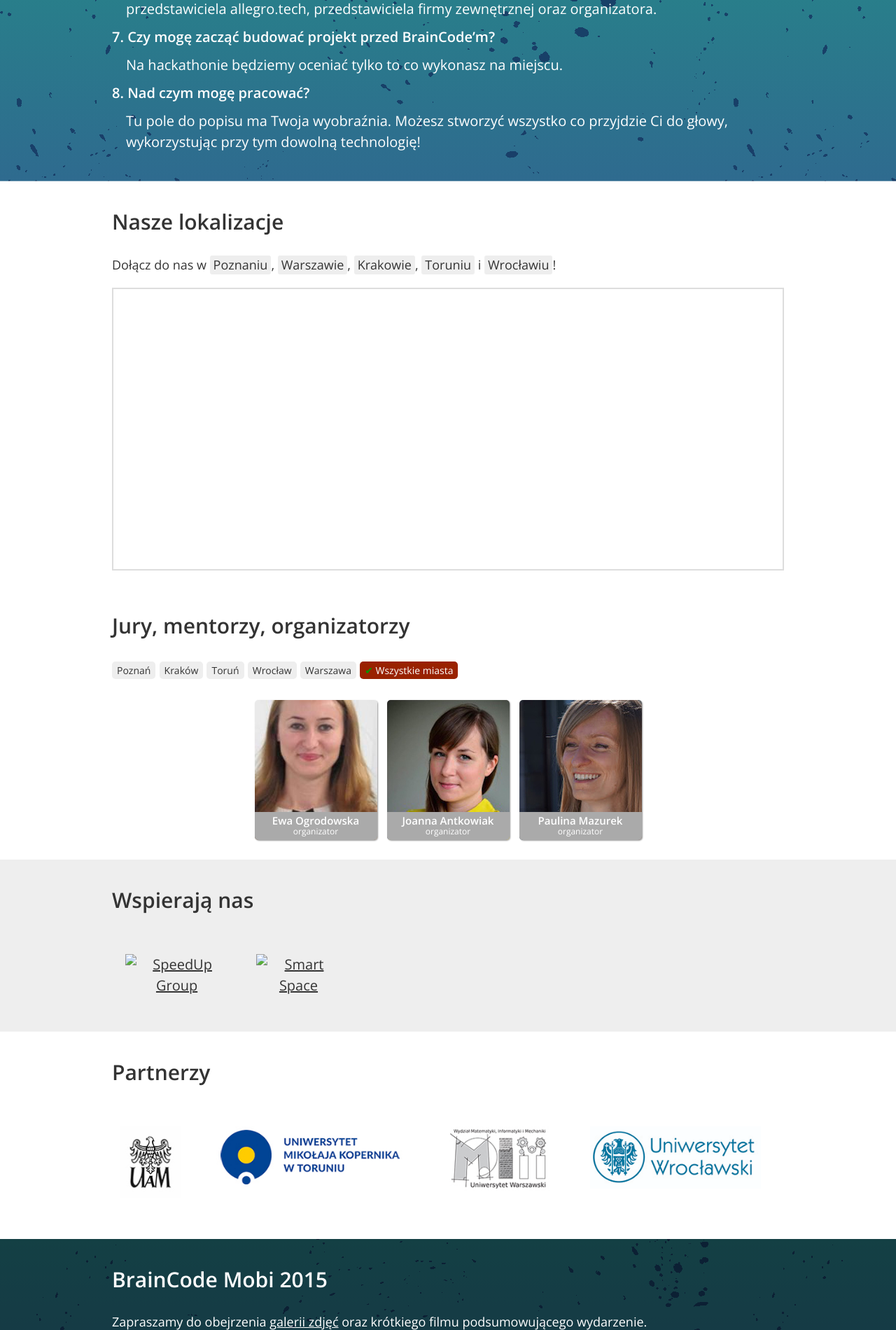
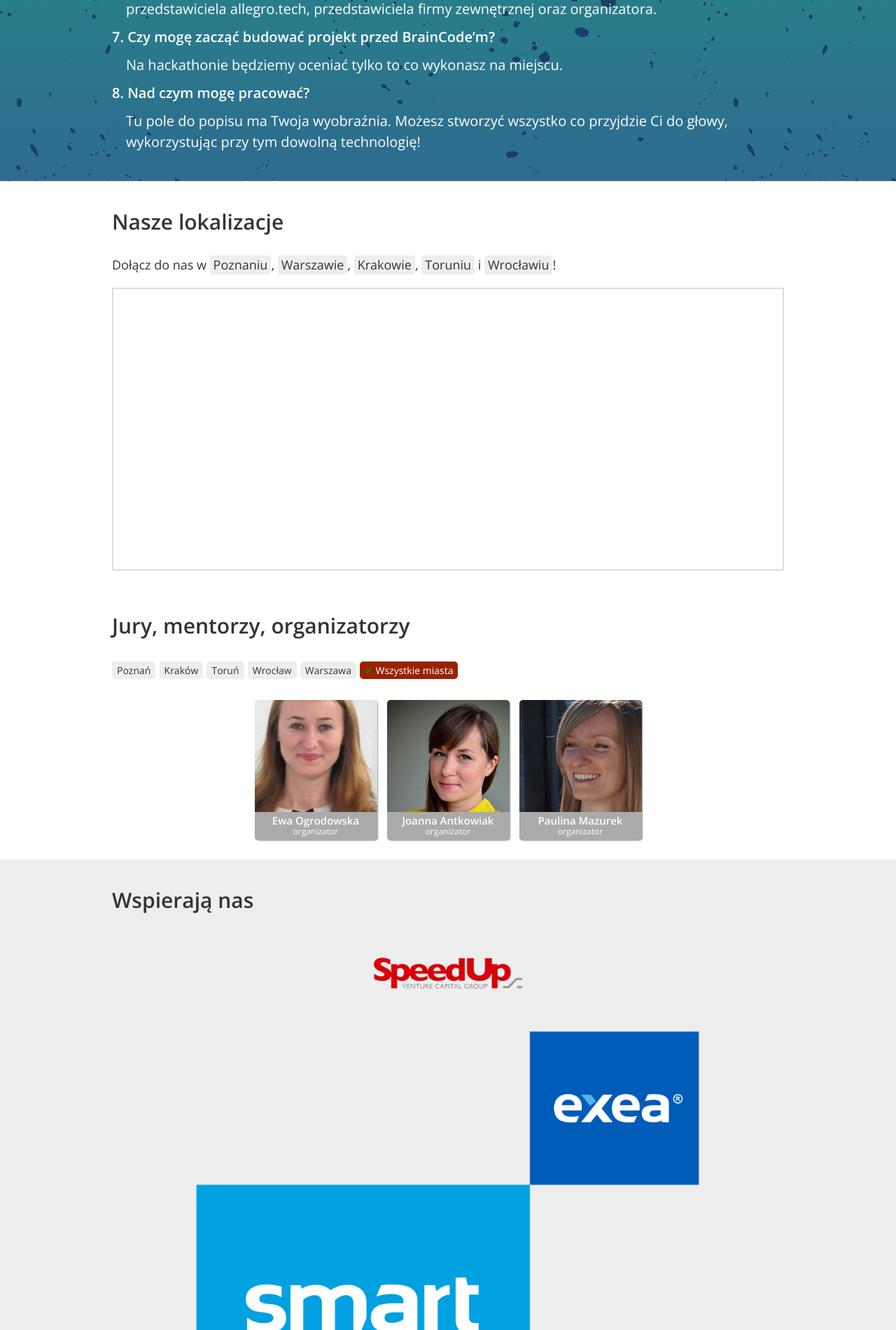
Before and after one commit to allegro/braincode, a Jekyll site: the page built from index.html, in a window 1280 px wide. Shown: the part 3991-5891 px from the top of the page at 70% size. Built offline with Jekyll 4.4.1, drawn with Linux system fonts in a browser that asks for light colours; Markdown is read by kramdown in place of the engine named in the settings; grey boxes are pictures that could not be loaded.

Commit message:
supporters fixed

```diff
--- a/index.html
+++ b/index.html
@@ -165,8 +165,8 @@
         <div class="content">
             <h2>Wspierają nas</h2>
             <ul class="support-list">
-                <li><a href="http://speedupgroup.com"><img src="/support/speedup.png" alt="SpeedUp Group"/></a></li>
-                <li><a href="http://smartspace.io/"><img src="/support/smart.png" alt="Smart Space"/></a></li>
+                <li><a href="http://speedupgroup.com"><img src="/img/support/speedup.png" alt="SpeedUp Group"/></a></li>
+                <li><a href="http://smartspace.io/"><img src="/img/support/smart.png" alt="Smart Space"/></a></li>
             </ul>
         </div>
     </section>
```
